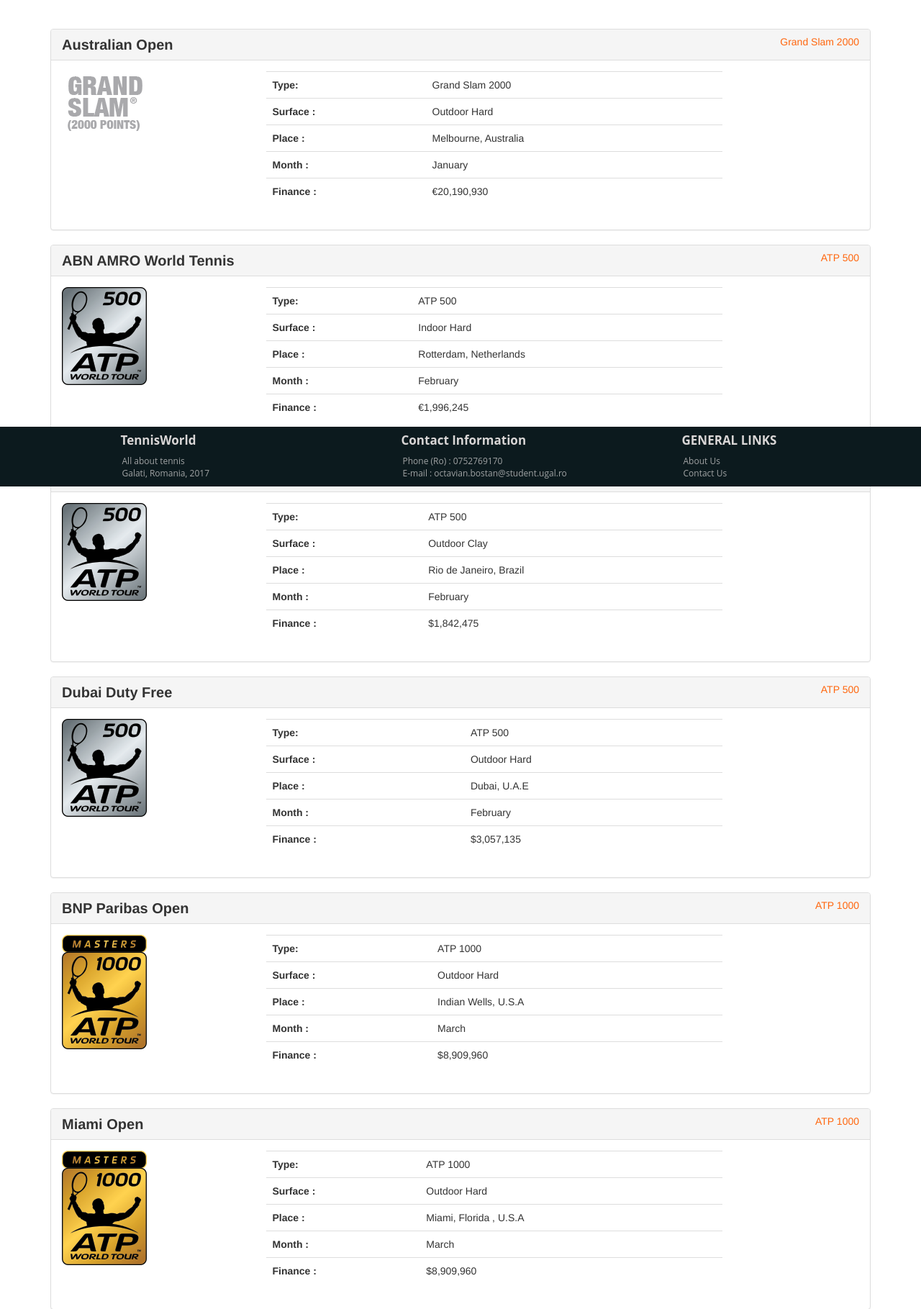
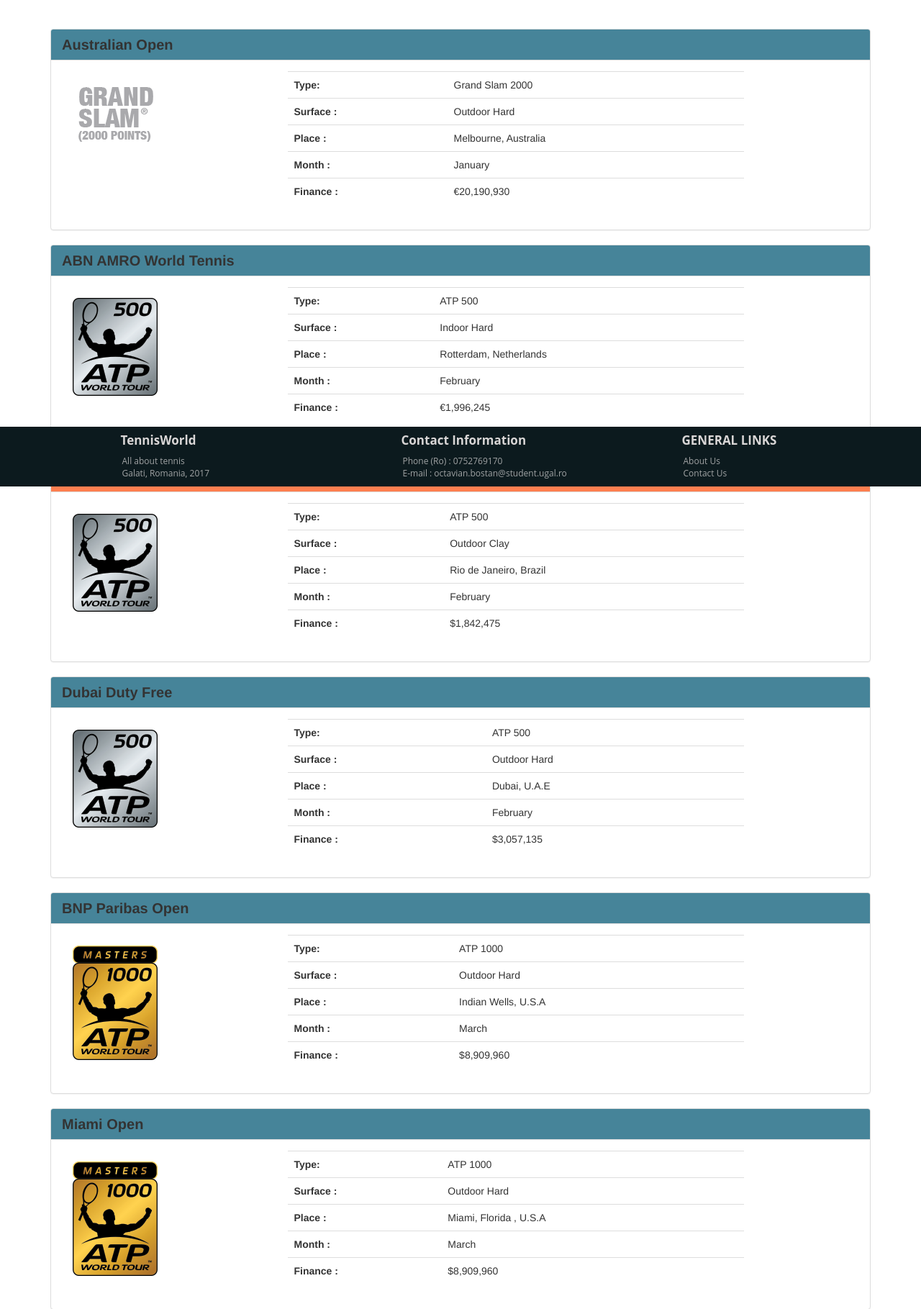
Before and after one commit to octav202/TWDM, a PHP site: page /tournaments.php in a window 1280 px wide. Shown: the part 124-1943 px from the top of the page at 72% size. Run offline with PHP 8.4, Linux system fonts and the light colour scheme; data comes from the database, SQL or seed files in the repository; some libraries are stand-ins or nearby versions.

Commit message:
Tournaments style

```diff
--- a/admin/controller.php
+++ b/admin/controller.php
@@ -485,6 +485,23 @@ class Controller {
 
 	}
 
+	public static function getColorForSurface($type) {
+		switch ($type) {
+		    case "Indoor Hard":
+			echo "#468499";
+			break;
+		    case "Outdoor Hard":
+			echo "#468499";
+			break;
+		    case "Outdoor Clay":
+			echo "#ff7f50";
+			break;
+		    case "Outdoor Grass":
+			echo "#8bbb87";
+			break;
+		}
+
+	}
 
 }
 ?>
--- a/css/style.css
+++ b/css/style.css
@@ -221,3 +221,8 @@ footer {
 .rankingTable th,td{
 	 font-size:18px;
 }
+
+/* ___________ TOURNAMENTS __________*/
+.tournImage{
+	 margin:15px;
+}
--- a/tournaments.php
+++ b/tournaments.php
@@ -34,11 +34,10 @@ $user = Controller::getUserForId(Controller::getLoggedUser());
 				<br/>
 				<!-- PANEL HEADER -->
 				<div class="panel panel-default">
-				  <div class="panel-heading">
+				  <div class="panel-heading" style="background-color: <?php echo Controller::getColorForSurface($tourn->getSurface())?>;">
 					<h4 class="panel-title">
 					  <a data-toggle="collapse" data-parent="#accordion" href="<?php echo "#".$tourn->getTournamentId()?>">
 						<span class="topicTitle"><?php echo $tourn->getTitle() ?> </span>
-						<span class="topicDate pull-right"> <?php echo $tourn->getType()?></span>
 					  </a>
 					</h4>
 				  </div>
@@ -50,7 +49,7 @@ $user = Controller::getUserForId(Controller::getLoggedUser());
 
 						<div class="row">
 
-							<div class="col-md-2">
+							<div class="col-md-2 tournImage">
 								<img alt="Type" class="img-responsive" src="<?php Controller::getImageForTournamentType($tourn->getType())?>" />
 							</div>
 
```
